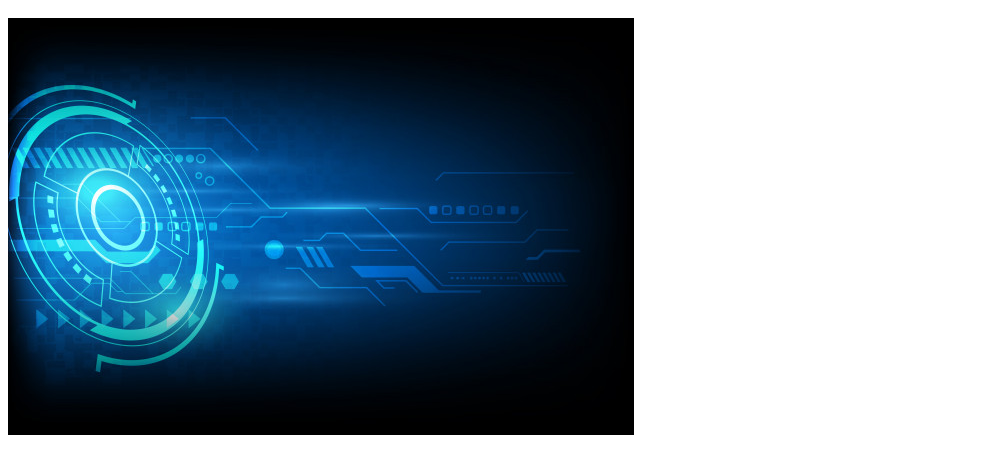
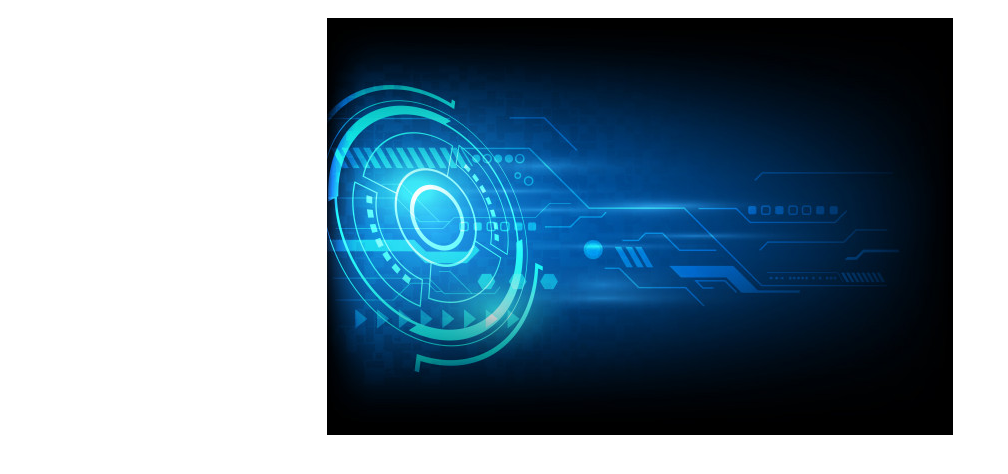
Before and after one commit to saurabhagarwal43800/Jenkins_task, a plain HTML site: page index.html in a window 1280 px wide. Shown: the part 48-522 px from the top of the page, without its empty margins (0-1008 px from the left). Drawn offline with Linux system fonts and the light colour scheme.

Commit message:
Center the image

```diff
--- a/index.html
+++ b/index.html
@@ -2,6 +2,11 @@
 <head>
 <style>
 h1 {text-align: center;}
+img {
+  display: block;
+  margin-left: auto;
+  margin-right: auto;
+}
 </style>
 </head>
 <body>
```
